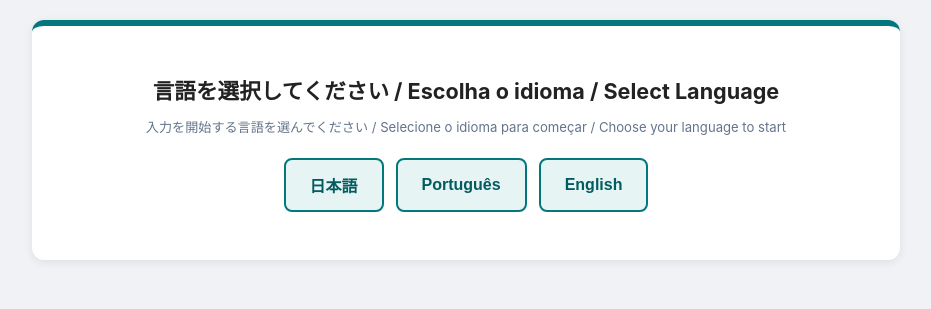
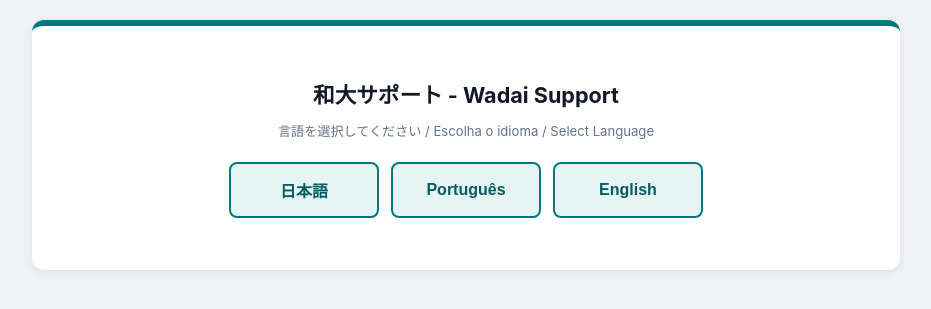
Before and after one commit to johnnyrx8netflix-sudo/wadai-app, a Django app: page /skill-sheet/ in a window 1280 px wide. Shown: the top 309 px of the page, without its empty margins (174-1105 px from the left). Run offline with Django 5.2, Linux system fonts and the light colour scheme.

Commit message:
Auto-fill age and address in skill sheet form

```diff
--- a/hr/templates/hr/skill_sheet_apply.html
+++ b/hr/templates/hr/skill_sheet_apply.html
@@ -3,7 +3,7 @@
 <head>
     <meta charset="UTF-8">
     <meta name="viewport" content="width=device-width, initial-scale=1.0">
-    <title>スキルシート登録 | wadai</title>
+    <title>和大サポート - スキルシート登録</title>
     <style>
         body {
             font-family: -apple-system, BlinkMacSystemFont, "Segoe UI", Roboto, sans-serif;
@@ -24,10 +24,11 @@
         h1 {
             margin: 0 0 12px;
             font-size: 1.35rem;
+            color: #111827;
         }
         .lang-screen {
             text-align: center;
-            padding: 20px 0;
+            padding: 24px 8px;
         }
         .lang-buttons {
             display: flex;
@@ -37,7 +38,8 @@
             margin-top: 22px;
         }
         .lang-btn {
-            padding: 13px 24px;
+            min-width: 150px;
+            padding: 14px 24px;
             font-size: 1rem;
             font-weight: 700;
             border: 2px solid #03787c;
@@ -56,52 +58,69 @@
             align-items: center;
             gap: 10px;
             flex-wrap: wrap;
-            margin-bottom: 14px;
+            margin-bottom: 16px;
+            padding-bottom: 12px;
+            border-bottom: 1px solid #e5e7eb;
         }
         .sub-btn {
             background: #e6f4f4;
             color: #035c5f;
             border: 1px solid #03787c;
-            padding: 6px 12px;
+            padding: 7px 14px;
             border-radius: 6px;
             font-size: 0.85rem;
             font-weight: 700;
             cursor: pointer;
         }
+        .sub-btn:hover {
+            background: #03787c;
+            color: #fff;
+        }
         .field {
-            margin-bottom: 14px;
+            margin-bottom: 16px;
+            padding: 14px;
+            background: #fafafa;
+            border: 1px solid #e5e7eb;
+            border-radius: 8px;
         }
         label {
             display: block;
             font-weight: 700;
-            color: #334155;
-            margin-bottom: 5px;
-            font-size: 0.92rem;
+            color: #1f2937;
+            margin-bottom: 6px;
+            font-size: 0.95rem;
         }
-        input, select {
+        input, select, textarea {
             width: 100%;
-            padding: 9px 11px;
+            padding: 10px 12px;
             border: 1px solid #cbd5e1;
             border-radius: 6px;
             box-sizing: border-box;
-            font-size: 0.95rem;
+            font-size: 0.96rem;
             background: #fff;
+            color: #111827;
         }
-        input:focus, select:focus {
+        input:focus, select:focus, textarea:focus {
             outline: none;
             border-color: #03787c;
+            box-shadow: 0 0 0 3px rgba(3, 120, 124, 0.12);
+        }
+        .auto-filled {
+            background: #e6f4f4 !important;
+            border-color: #03787c !important;
         }
         .hint {
             font-size: 0.82rem;
             color: #64748b;
-            margin-top: 4px;
+            margin-top: 5px;
         }
         .hint.status-ok {
             color: #035c5f;
-            font-weight: 600;
+            font-weight: 700;
         }
         .hint.status-err {
             color: #b91c1c;
+            font-weight: 600;
         }
         .submit-btn {
             width: 100%;
@@ -113,7 +132,7 @@
             font-size: 1.05rem;
             font-weight: 700;
             cursor: pointer;
-            margin-top: 16px;
+            margin-top: 18px;
         }
         .submit-btn:hover {
             background: #025f62;
@@ -122,10 +141,15 @@
             background: #e6f4f4;
             border: 1px solid #03787c;
             color: #035c5f;
-            padding: 14px;
+            padding: 14px 16px;
             border-radius: 8px;
             margin-bottom: 18px;
-            font-weight: 600;
+            font-weight: 700;
+        }
+        .err-text {
+            color: #b91c1c;
+            font-size: 0.85rem;
+            margin-top: 4px;
         }
         .hidden {
             display: none;
@@ -134,9 +158,10 @@
 </head>
 <body>
     <div class="wrap">
+        <!-- 言語選択スタート画面 -->
         <div id="lang-screen" class="lang-screen {% if submitted or form.errors %}hidden{% endif %}">
-            <h1>言語を選択してください / Escolha o idioma / Select Language</h1>
-            <p class="hint">入力を開始する言語を選んでください / Selecione o idioma para começar / Choose your language to start</p>
+            <h1>和大サポート - Wadai Support</h1>
+            <p class="hint">言語を選択してください / Escolha o idioma / Select Language</p>
             <div class="lang-buttons">
                 <button type="button" class="lang-btn" onclick="startForm('ja')">日本語</button>
                 <button type="button" class="lang-btn" onclick="startForm('pt')">Português</button>
@@ -144,15 +169,22 @@
             </div>
         </div>
 
+        <!-- フォーム画面 -->
         <div id="form-screen" class="{% if not submitted and not form.errors %}hidden{% endif %}">
             <div class="top-bar">
-                <h1 id="form-title">スキルシート入力フォーム</h1>
+                <h1 id="form-title">和大サポート - スキルシート</h1>
                 <button type="button" id="lang-switch-btn" class="sub-btn" onclick="backToLang()">言語変更</button>
             </div>
 
             {% if submitted %}
                 <div id="done-notice" class="notice">
                     登録が完了しました。ご入力ありがとうございます。
+                </div>
+            {% endif %}
+
+            {% if form.non_field_errors %}
+                <div class="notice" style="background:#fef2f2;border-color:#dc2626;color:#991b1b;">
+                    {{ form.non_field_errors }}
                 </div>
             {% endif %}
 
@@ -164,11 +196,15 @@
                         {{ field }}
                         {% if field.name == "birth_date" %}
                             <div id="birth-hint" class="hint"></div>
+                        {% elif field.name == "age" %}
+                            <div id="age-hint" class="hint"></div>
                         {% elif field.name == "postal_code" %}
                             <div id="postal-hint" class="hint"></div>
+                        {% elif field.name == "address" %}
+                            <div id="address-hint" class="hint"></div>
                         {% endif %}
                         {% if field.errors %}
-                            <div style="color: #b91c1c; font-size: 0.85rem; margin-top: 4px;">{{ field.errors }}</div>
+                            <div class="err-text">{{ field.errors }}</div>
                         {% endif %}
                     </div>
                 {% endfor %}
@@ -182,35 +218,44 @@
 
         const uiTexts = {
             ja: {
-                title: "スキルシート入力フォーム",
+                title: "和大サポート - スキルシート",
                 switchLang: "言語変更",
                 submit: "送信する",
                 done: "登録が完了しました。ご入力ありがとうございます。",
-                birthHint: "カレンダーから生年月日を選ぶと年齢が自動計算されます",
-                postalHint: "例: 4313101（7桁入力すると住所が自動入力されます）",
-                postalFound: "住所を自動入力しました。",
+                birthHint: "生年月日を選ぶと年齢が自動で入ります（直接入力もできます）",
+                ageHint: "生年月日から自動計算されます",
+                postalHint: "郵便番号（7桁）を入れると住所が自動で入ります",
+                addressHint: "郵便番号から自動入力されます（番地・建物名は追記してください）",
+                ageCalculated: "生年月日から自動計算しました",
+                postalFound: "郵便番号から住所を自動入力しました",
                 postalNotFound: "該当する住所が見つかりませんでした。手入力してください。",
                 postalErr: "自動検索に失敗しました。住所を手入力してください。"
             },
             pt: {
-                title: "Formulário de Skill Sheet",
+                title: "Wadai Support - Skill Sheet",
                 switchLang: "Mudar idioma",
                 submit: "Enviar",
                 done: "Cadastro concluído com sucesso. Obrigado!",
-                birthHint: "Escolha a data de nascimento no calendário para calcular a idade",
-                postalHint: "Ex.: 4313101 (o endereço será preenchido automaticamente)",
-                postalFound: "Endereço preenchido automaticamente.",
+                birthHint: "Escolha a data de nascimento para preencher a idade automaticamente",
+                ageHint: "Calculado automaticamente pela data de nascimento",
+                postalHint: "Digite o CEP (7 dígitos) para preencher o endereço automaticamente",
+                addressHint: "Preenchido pelo CEP (adicione o número e complemento)",
+                ageCalculated: "Idade calculada automaticamente",
+                postalFound: "Endereço preenchido automaticamente pelo CEP",
                 postalNotFound: "CEP não encontrado. Digite o endereço manualmente.",
                 postalErr: "Falha na busca automática. Digite o endereço manualmente."
             },
             en: {
-                title: "Skill Sheet Application Form",
+                title: "Wadai Support - Skill Sheet",
                 switchLang: "Change language",
                 submit: "Submit",
                 done: "Registration completed. Thank you!",
-                birthHint: "Pick your birth date from the calendar to calculate age automatically",
-                postalHint: "Ex: 4313101 (address is filled automatically)",
-                postalFound: "Address filled automatically.",
+                birthHint: "Select your birth date to fill age automatically",
+                ageHint: "Calculated automatically from birth date",
+                postalHint: "Enter 7-digit postal code to fill address automatically",
+                addressHint: "Auto-filled from postal code (add street number / building if needed)",
+                ageCalculated: "Age calculated automatically",
+                postalFound: "Address filled automatically from postal code",
                 postalNotFound: "Postal code not found. Please enter address manually.",
                 postalErr: "Auto-lookup failed. Please enter address manually."
             }
@@ -267,10 +312,22 @@
             const bHint = document.getElementById("birth-hint");
             if (bHint) bHint.textContent = t.birthHint;
 
+            const aHint = document.getElementById("age-hint");
+            if (aHint && !aHint.dataset.autoState) {
+                aHint.textContent = t.ageHint;
+                aHint.className = "hint";
+            }
+
             const pHint = document.getElementById("postal-hint");
-            if (pHint && !pHint.dataset.locked) {
+            if (pHint && !pHint.dataset.autoState) {
                 pHint.textContent = t.postalHint;
                 pHint.className = "hint";
+            }
+
+            const addrHint = document.getElementById("address-hint");
+            if (addrHint && !addrHint.dataset.autoState) {
+                addrHint.textContent = t.addressHint;
+                addrHint.className = "hint";
             }
 
             document.querySelectorAll("#skillsheet-form label").forEach((lbl) => {
@@ -297,11 +354,19 @@
         function calcAgeFromBirthDate() {
             const birthInput = document.getElementById("id_birth_date");
             const ageInput = document.getElementById("id_age");
+            const aHint = document.getElementById("age-hint");
             if (!birthInput || !ageInput) return;
 
             const val = birthInput.value.trim();
             if (!val) {
                 ageInput.value = "";
+                ageInput.classList.remove("auto-filled");
+                if (aHint) {
+                    delete aHint.dataset.autoState;
+                    const lang = localStorage.getItem("skillsheet_lang") || "ja";
+                    aHint.textContent = (uiTexts[lang] || uiTexts.ja).ageHint;
+                    aHint.className = "hint";
+                }
                 return;
             }
 
@@ -339,7 +404,17 @@
 
             if (age >= 0 && age <= 120) {
                 ageInput.value = String(age);
+                ageInput.classList.add("auto-filled");
+                ageInput.dispatchEvent(new Event("input", { bubbles: true }));
                 ageInput.dispatchEvent(new Event("change", { bubbles: true }));
+
+                if (aHint) {
+                    const lang = localStorage.getItem("skillsheet_lang") || "ja";
+                    const t = uiTexts[lang] || uiTexts.ja;
+                    aHint.dataset.autoState = "ok";
+                    aHint.textContent = `${t.ageCalculated}: ${age}`;
+                    aHint.className = "hint status-ok";
+                }
             }
         }
 
@@ -347,6 +422,7 @@
             const postalInput = document.getElementById("id_postal_code");
             const addressInput = document.getElementById("id_address");
             const pHint = document.getElementById("postal-hint");
+            const addrHint = document.getElementById("address-hint");
             if (!postalInput || !addressInput) return;
 
             const zip = postalInput.value.replace(/\D/g, "");
@@ -380,6 +456,7 @@
                     }
                 } catch (e2) {
                     if (pHint) {
+                        pHint.dataset.autoState = "err";
                         pHint.textContent = t.postalErr;
                         pHint.className = "hint status-err";
                     }
@@ -389,13 +466,22 @@
 
             if (fullAddress) {
                 addressInput.value = fullAddress;
+                addressInput.classList.add("auto-filled");
                 addressInput.dispatchEvent(new Event("input", { bubbles: true }));
                 addressInput.dispatchEvent(new Event("change", { bubbles: true }));
+
                 if (pHint) {
-                    pHint.textContent = `${t.postalFound} (${fullAddress})`;
+                    pHint.dataset.autoState = "ok";
+                    pHint.textContent = `${t.postalFound}: ${fullAddress}`;
                     pHint.className = "hint status-ok";
                 }
+                if (addrHint) {
+                    addrHint.dataset.autoState = "ok";
+                    addrHint.textContent = t.addressHint;
+                    addrHint.className = "hint status-ok";
+                }
             } else if (pHint) {
+                pHint.dataset.autoState = "err";
                 pHint.textContent = t.postalNotFound;
                 pHint.className = "hint status-err";
             }
```
